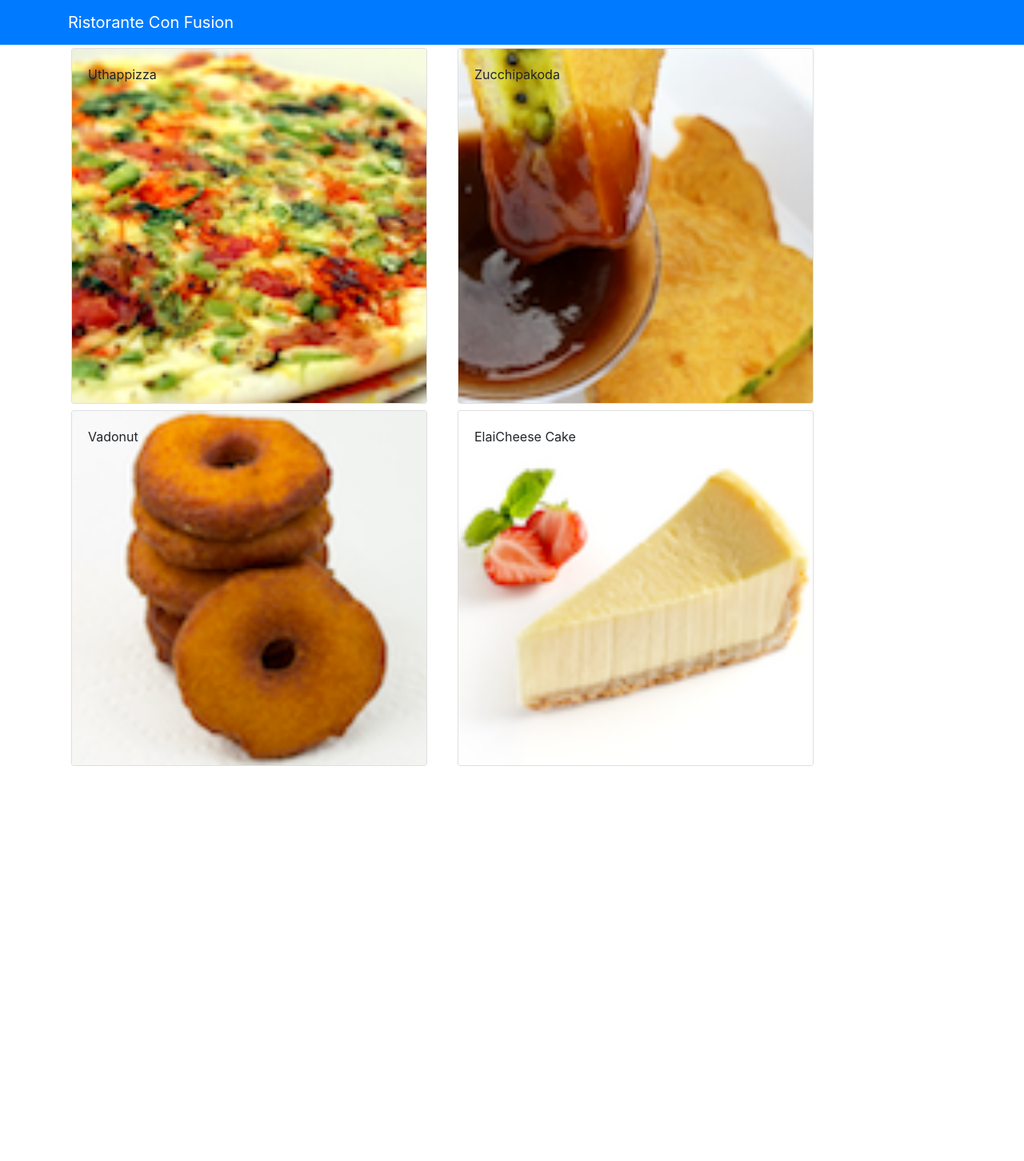
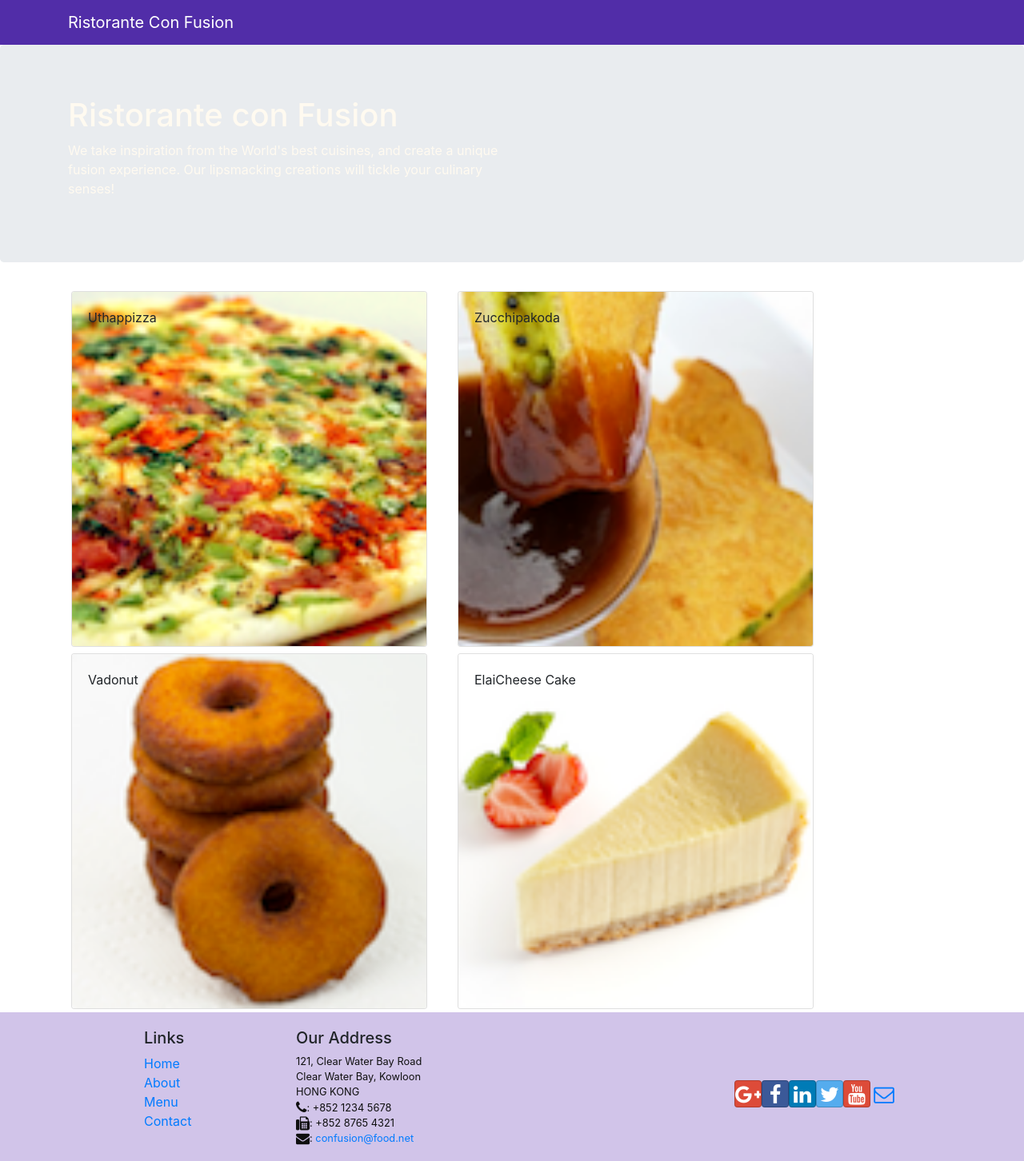
Before and after one commit to Codewhitex/React, a React (Create React App) app: page /contactus in a window 1280 px wide. Shown: the top 1452 px of the page at 80% size. Before the commit the page ends 962 px from the top, so only its background shows below. Built offline with nearby package versions, Linux system fonts and the light colour scheme.

Commit message:
HeaderFooter

```diff
--- a/src/App.css
+++ b/src/App.css
@@ -0,0 +1,33 @@
+.row-header {
+  margin: 0px auto;
+  padding: 0px auto;
+}
+
+.row-content {
+  margin: 0px auto;
+  padding: 50px 0px 50px 0px;
+  border-bottom: 1px ridge;
+  min-height: 400px;
+}
+
+.footer {
+  background-color: #d1c4e9;
+  margin: 0px auto;
+  padding: 20px 0px 20px 0px;
+}
+.jumbotron {
+  padding: 70px 30px 70px 30px;
+  margin: 0px auto;
+  background: #9575cd;
+  color: floralwhite;
+}
+
+address {
+  font-size: 80%;
+  margin: 0px;
+  color: #0f0f0f;
+}
+
+.navbar-dark {
+  background-color: #512da8;
+}
--- a/src/App.js
+++ b/src/App.js
@@ -1,10 +1,10 @@
-//import logo from "./logo.svg";
 import "./App.css";
+import React, { Component } from "react";
+import Main from "./components/MainComponent";
+
 //import { Navbar, NavbarBrand } from "reactstrap";
-import React, { Component } from "react";
 //import Menu from "./components/MenuComponent";
 //import { DISHES } from "./shared/dishes";
-import Main from "./components/MainComponent";
 
 class App extends Component {
   render() {
--- /dev/null
+++ b/src/components/FooterComponent.js
@@ -0,0 +1,90 @@
+import React from "react";
+
+function Footer(props) {
+  return (
+    <div className="footer">
+      <div className="container">
+        <div className="row justify-content-center">
+          <div className="col-4 offset-1 col-sm-2">
+            <h5>Links</h5>
+            <ul className="list-unstyled">
+              <li>
+                <a href="#">Home</a>
+              </li>
+              <li>
+                <a href="#">About</a>
+              </li>
+              <li>
+                <a href="#">Menu</a>
+              </li>
+              <li>
+                <a href="contactus.html">Contact</a>
+              </li>
+            </ul>
+          </div>
+          <div className="col-7 col-sm-5">
+            <h5>Our Address</h5>
+            <address>
+              121, Clear Water Bay Road
+              <br />
+              Clear Water Bay, Kowloon
+              <br />
+              HONG KONG
+              <br />
+              <i className="fa fa-phone fa-lg"></i>: +852 1234 5678
+              <br />
+              <i className="fa fa-fax fa-lg"></i>: +852 8765 4321
+              <br />
+              <i className="fa fa-envelope fa-lg"></i>:{" "}
+              <a href="mailto:confusion@food.net">confusion@food.net</a>
+            </address>
+          </div>
+          <div className="col-12 col-sm-4 align-self-center">
+            <div className="text-center">
+              <a
+                className="btn btn-social-icon btn-google"
+                href="http://google.com/+"
+              >
+                <i className="fa fa-google-plus"></i>
+              </a>
+              <a
+                className="btn btn-social-icon btn-facebook"
+                href="http://www.facebook.com/profile.php?id="
+              >
+                <i className="fa fa-facebook"></i>
+              </a>
+              <a
+                className="btn btn-social-icon btn-linkedin"
+                href="http://www.linkedin.com/in/"
+              >
+                <i className="fa fa-linkedin"></i>
+              </a>
+              <a
+                className="btn btn-social-icon btn-twitter"
+                href="http://twitter.com/"
+              >
+                <i className="fa fa-twitter"></i>
+              </a>
+              <a
+                className="btn btn-social-icon btn-google"
+                href="http://youtube.com/"
+              >
+                <i className="fa fa-youtube"></i>
+              </a>
+              <a className="btn btn-social-icon" href="mailto:">
+                <i className="fa fa-envelope-o"></i>
+              </a>
+            </div>
+          </div>
+        </div>
+        <div className="row justify-content-center">
+          <div className="col-auto">
+            <p>© Copyright 2018 Ristorante Con Fusion</p>
+          </div>
+        </div>
+      </div>
+    </div>
+  );
+}
+
+export default Footer;
--- /dev/null
+++ b/src/components/HeaderComponent.js
@@ -0,0 +1,33 @@
+import React, { Component } from "react";
+import { Navbar, NavbarBrand, Jumbotron } from "reactstrap";
+
+class Header extends Component {
+  render() {
+    return (
+      //Header is React.Fragment
+      <React.Fragment>
+        <Navbar dark>
+          <div className="container">
+            <NavbarBrand href="/">Ristorante Con Fusion</NavbarBrand>
+          </div>
+        </Navbar>
+        <Jumbotron>
+          <div className="container">
+            <div className="row row-header">
+              <div className="col-12 col-sm-6">
+                <h1>Ristorante con Fusion</h1>
+                <p>
+                  We take inspiration from the World's best cuisines, and create
+                  a unique fusion experience. Our lipsmacking creations will
+                  tickle your culinary senses!
+                </p>
+              </div>
+            </div>
+          </div>
+        </Jumbotron>
+      </React.Fragment>
+    );
+  }
+}
+
+export default Header;
--- a/src/components/MainComponent.js
+++ b/src/components/MainComponent.js
@@ -1,8 +1,9 @@
 import React, { Component } from "react";
-import { Navbar, NavbarBrand } from "reactstrap";
 import Menu from "./MenuComponent";
 import DishDetail from "./DishdetailComponent";
 import { DISHES } from "../shared/dishes";
+import Header from "./HeaderComponent";
+import Footer from "./FooterComponent";
 
 class Main extends Component {
   constructor(props) {
@@ -19,11 +20,7 @@
   render() {
     return (
       <div>
-        <Navbar dark color="primary">
-          <div className="container">
-            <NavbarBrand href="/">Ristorante Con Fusion</NavbarBrand>
-          </div>
-        </Navbar>
+        <Header />
         <Menu
           dishes={this.state.dishes}
           onClick={(dishId) => this.onDishSelect(dishId)}
@@ -35,6 +32,7 @@
             )[0]
           }
         />
+        <Footer />
       </div>
     );
   }
--- a/src/index.js
+++ b/src/index.js
@@ -4,6 +4,9 @@
 import App from "./App";
 import reportWebVitals from "./reportWebVitals";
 import "bootstrap/dist/css/bootstrap.min.css";
+import "font-awesome/css/font-awesome.css";
+import "bootstrap-social/bootstrap-social.css";
+
 
 ReactDOM.render(
   <React.StrictMode>
```
